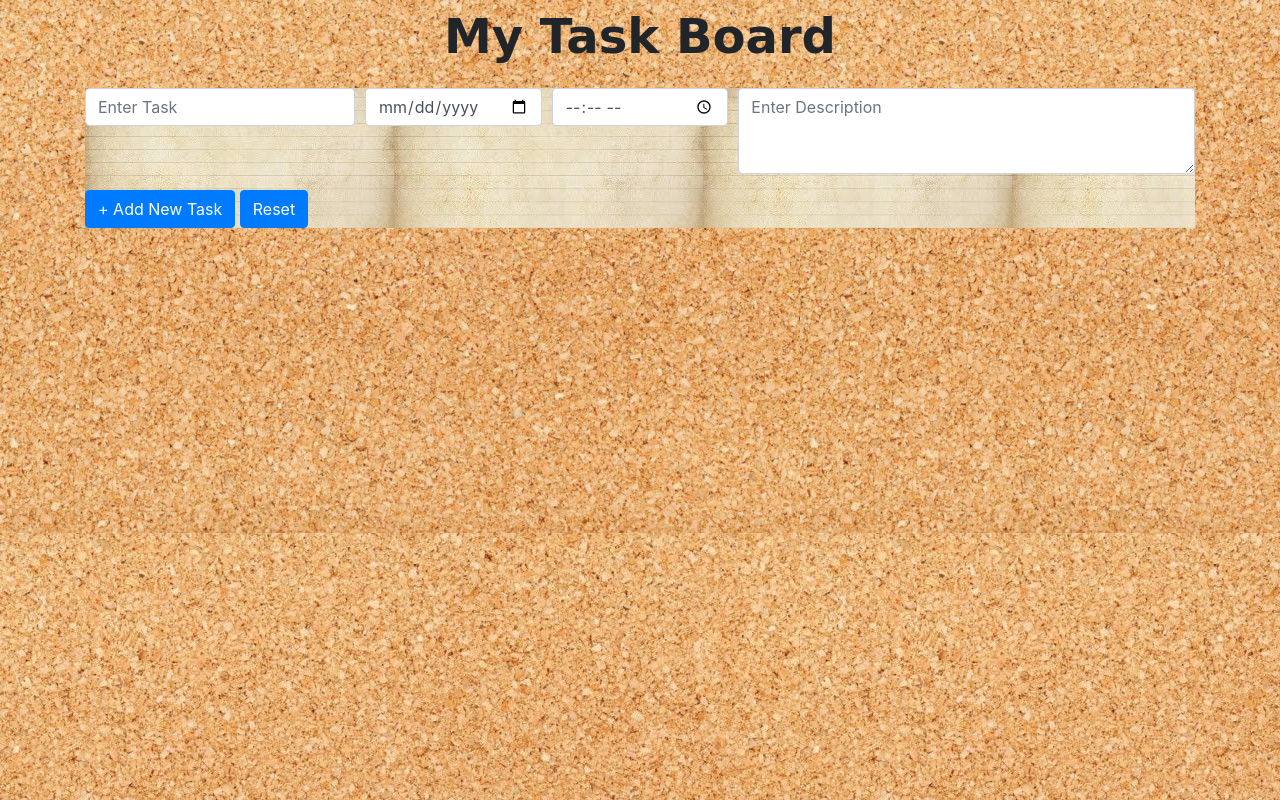
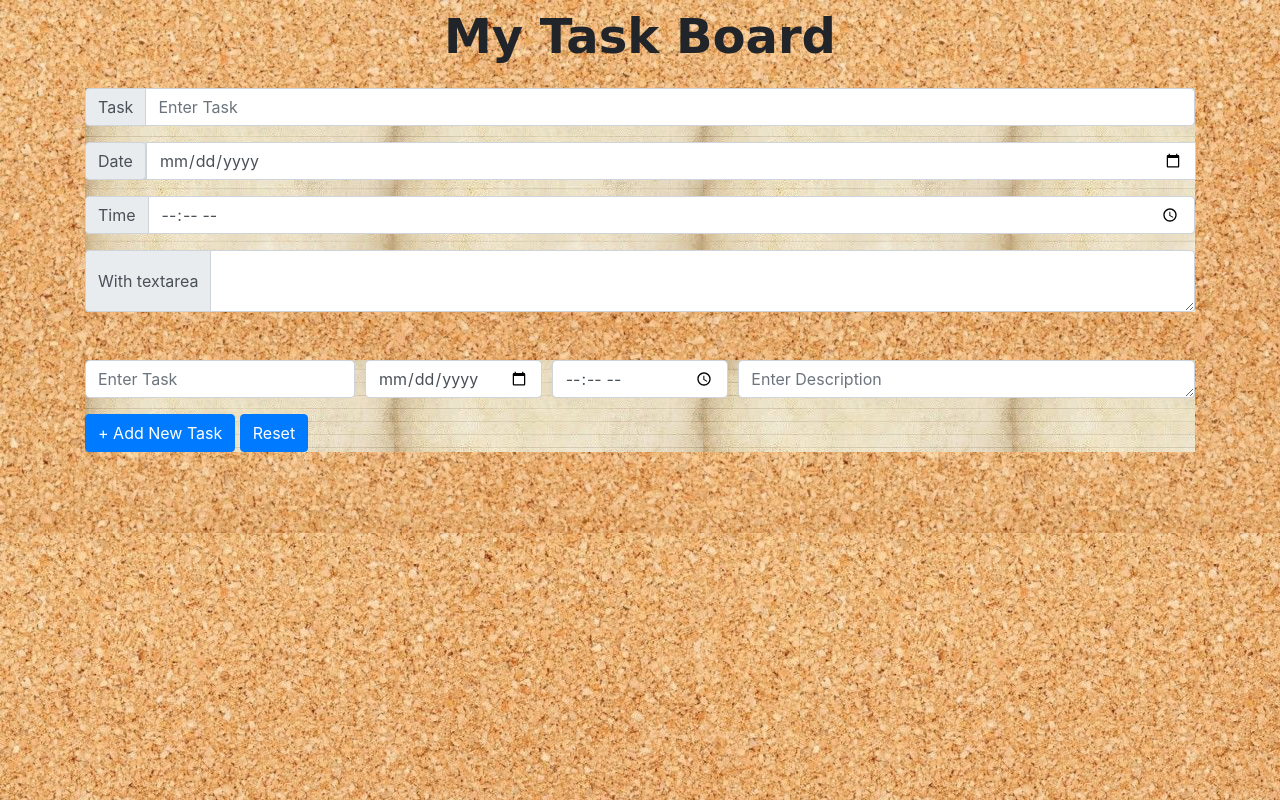
Before and after one commit to adir-avraham/Sticky-Notes, a plain HTML site: page index.html in a window 1280 px wide. Drawn offline with Linux system fonts and the light colour scheme.

Commit message:
2_kind_form

```diff
--- a/index.html
+++ b/index.html
@@ -12,7 +12,44 @@
         <nav class="header font-weight-bold text-center">
             My Task Board
         </nav>
+
         <form class="mt-3 form-img">
+        <div class="input-group mb-3">
+                <div class="input-group-prepend">
+                  <span class="input-group-text" id="basic-addon1">Task</span>
+                </div>
+                <input type="text" class="form-control" id="inputTask" placeholder="Enter Task">
+              </div>
+
+              <div class="input-group mb-3">
+                    <span class="input-group-text" id="basic-addon2">Date</span>
+
+                <input type="date" class="form-control" id="inputDate" placeholder="Enter Date">
+                <div class="input-group-append">
+                </div>
+              </div>
+
+
+
+              <div class="input-group mb-3">
+                <div class="input-group-prepend">
+                  <span class="input-group-text">Time</span>
+                </div>
+                <input type="time" class="form-control" id="inputTime" placeholder="Enter Time">
+
+
+
+              </div>
+
+              <div class="input-group">
+                <div class="input-group-prepend">
+                  <span class="input-group-text">With textarea</span>
+                </div>
+                <textarea class="form-control" aria-label="With textarea"></textarea>
+              </div>
+        </form>
+
+        <form class="mt-5 form-img">
             <div class="form-row">
                 <div class="form-group col-md-3">
                     <input type="text" class="form-control" id="inputTask" placeholder="Enter Task">
@@ -25,7 +62,7 @@
                     <input type="time" class="form-control" id="inputTime" placeholder="Enter Time">
                 </div>
                 <div class="form-group col-md-5">
-                        <textarea class="form-control" id="inputDescription" rows="3"
+                        <textarea class="form-control" id="inputDescription" rows="1"
                             placeholder="Enter Description"></textarea>
                     </div>
             </div>
```
